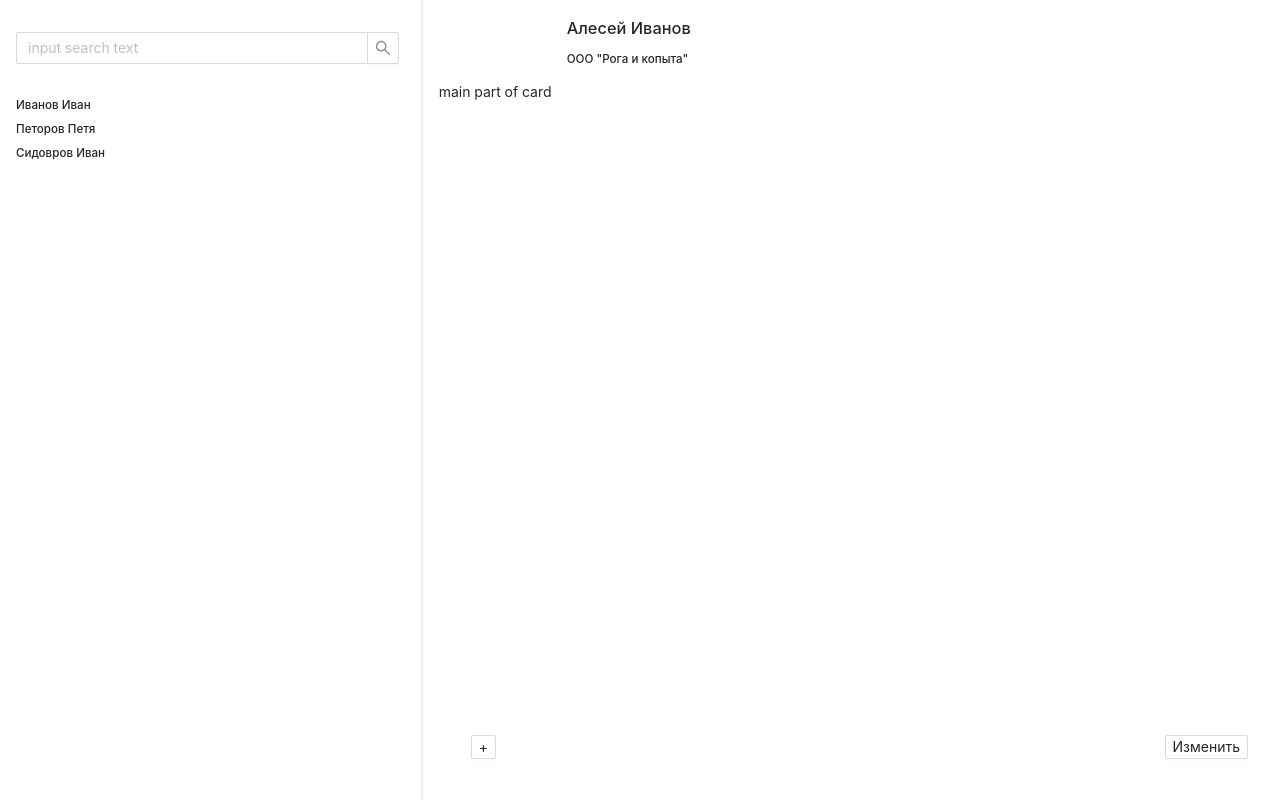
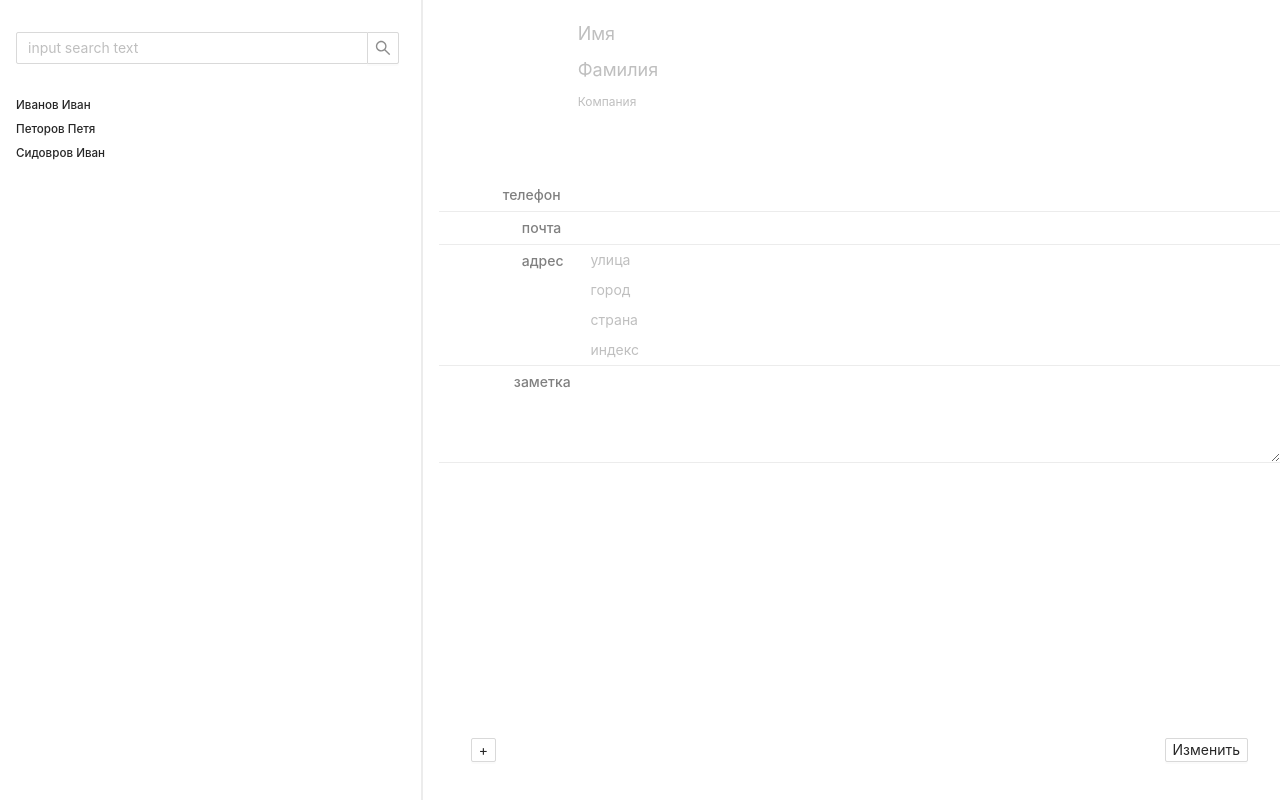
Before and after one commit to Kasmasov/contacts, a React (Create React App) app: page / in a window 1280 px wide. Built offline with nearby package versions, Linux system fonts and the light colour scheme.

Commit message:
correct contact form

```diff
--- a/src/component/ContactCard.tsx
+++ b/src/component/ContactCard.tsx
@@ -1,15 +1,192 @@
-import React, { FC } from 'react';
-import { Button } from 'antd'
+import React, { FC, useCallback, useState } from 'react';
+import { Button, Input } from 'antd'
+import './ContactForm.css'
 
 export const ContactCard: FC = () => {
+
+  const {TextArea} = Input;
+
+  const [bordered, setBordered] = useState<boolean>(false);
+  const [firstName, setFirstName] = useState<string>('');
+  const [lastName, setLastName] = useState<string>('');
+  const [company, setCompany] = useState<string>('');
+  const [phone, setPhone] = useState<string>('');
+  const [email, setEmail] = useState<string>('')
+
+
+  const handleChangeFirstName = useCallback((value:string): void => {
+    setFirstName(value)
+  },[setFirstName]);
+  const handleChangeLastName = useCallback((value:string):void => {
+    setLastName(value)
+  },[setLastName]);
+  const handleChangeCompany = useCallback((value:string): void => {
+    setCompany(value)
+  },[setCompany])
+  const handleChangePhone = useCallback((value:string): void => {
+    setPhone(value)
+  },[setPhone])
+  const handleChangeEmail = useCallback((value:string): void => {
+    setEmail(value)
+  },[setEmail])
+
+
   return (
     <div className='container-contact-card'>
-       <div className='top-contact-card'>
-         <h3 className='p-8'>Алесей Иванов</h3>
-         <h5 className='p-8'>ООО "Рога и копыта"</h5>
-       </div>
-       <div className='main-contact-card'>
-        main part of card
+       <div className='top-contact-card pl-8'>
+          <Input
+          type='text'
+          value={firstName}
+          placeholder ='Имя'
+          bordered={bordered}
+          style={{
+            fontSize:'18px',
+            fontWeight:'normal'
+          }}
+          onChange={(({target}) => {handleChangeFirstName(target.value)})}
+
+          />
+          <Input
+            type='text'
+            value={lastName}
+            bordered={bordered}
+            placeholder='Фамилия'
+            style={{
+              fontSize:'18px',
+              fontWeight:'normal'
+            }}
+           onChange={(({target}) => {handleChangeLastName (target.value)})}
+          />
+          <Input
+            type='text'
+            value={company}
+            bordered={bordered}
+            placeholder='Компания'
+            style={{
+              fontSize:'12px'
+            }}
+            onChange={(({target}) => {handleChangeCompany(target.value)})}
+          />
+        </div>
+        <div className='main-contact-card'>
+          <div
+           className='pl-4 pt-4 df'
+           style={{
+            borderBottom:'1px solid rgb(236,236,236)'
+           }}
+          >
+           <h4
+            className='m0 lh2 grey'
+           >
+             телефон
+           </h4>
+          <Input
+             type='text'
+             value={phone}
+             bordered={bordered}
+             style={{
+               fontSize:'12px',
+               marginLeft:'1rem'
+              }}
+              onChange={(({target}) => {handleChangePhone(target.value)})}
+          />
+          </div>
+          <div
+           className='pl-4 df'
+           style={{
+            borderBottom:'1px solid rgb(236,236,236)'
+           }}
+          >
+            <h4
+             className='lh2 grey m0'
+             style={{
+              marginLeft:'1.2rem'
+             }}
+            >
+             почта
+            </h4>
+            <Input
+             type='text'
+             value={email}
+             bordered={bordered}
+             style={{
+              fontSize:'12px',
+              marginLeft:'1rem'
+             }}
+             onChange={(({target}) => handleChangeEmail(target.value))}
+            />
+          </div>
+          <div
+           className='pl-4 df'
+           style={{
+            borderBottom:'1px solid rgb(236,236,236)'
+           }}
+          >
+            <h4
+             className='grey m0 lh2'
+             style={{
+              marginLeft:'1.2rem'
+             }}
+            >
+              адрес
+            </h4>
+            <div>
+              <Input
+               type='text'
+               bordered={bordered}
+               placeholder='улица'
+               style={{
+                marginLeft:'1rem'
+               }}
+              />
+              <Input
+               type='text'
+               bordered={bordered}
+               placeholder='город'
+               style={{
+                marginLeft:'1rem'
+               }}
+               />
+               <Input
+                type='text'
+                bordered={bordered}
+                placeholder='страна'
+                style={{
+                  marginLeft:'1rem'
+                }}
+               />
+               <Input
+                type='text'
+                placeholder='индекс'
+                bordered={bordered}
+                style={{
+                  marginLeft:'1rem'
+                }}
+               />
+            </div>
+          </div>
+          <div
+             className='pl-4 df'
+             style={{
+              borderBottom:'1px solid rgb(236,236,236)'
+             }}
+            >
+              <h4
+              className='grey lh2 m0'
+              style={{
+                marginLeft:'.7rem'
+              }}
+              >
+                заметка
+              </h4>
+              <TextArea
+               bordered={bordered}
+               rows={4}
+               style={{
+                marginLeft:'1.2rem'
+               }}
+              />
+            </div>
        </div>
        <div className='bottom-contact-card'>
        <Button
--- a/src/component/ContactForm.css
+++ b/src/component/ContactForm.css
@@ -35,6 +35,25 @@
 
 }
 
-.p-8{
-    padding: 0 0 0 8rem;
+.pl-8{
+    padding-left: 8rem;
 }
+
+.pl-4{
+    padding-left: 4rem;
+}
+.pt-4{
+    padding-top: 4rem;
+}
+.df{
+    display: flex;
+}
+.m0{
+    margin: 0;
+}
+.grey{
+    color: grey;
+}
+.lh2{
+    line-height: 2rem;
+}
```
Also changed, not shown: src/types/types.ts (+16 -13 lines).
